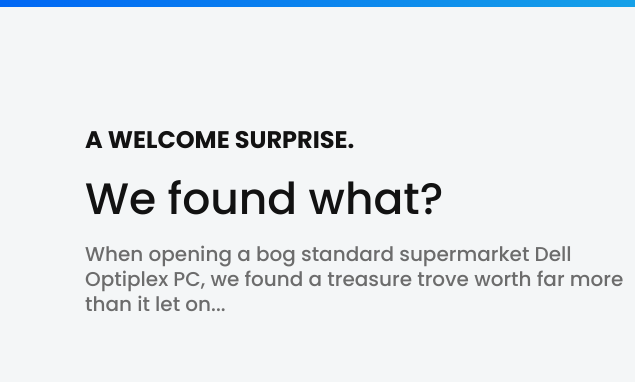
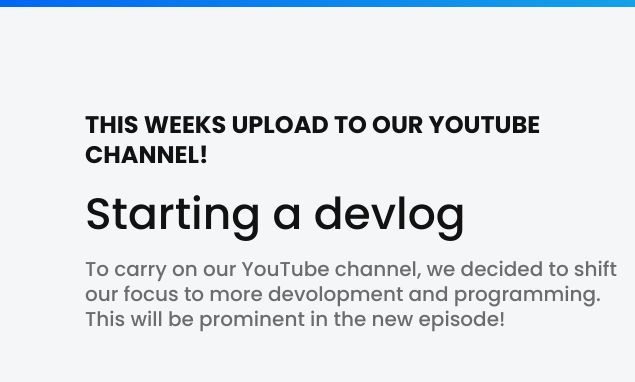
Before and after one commit to VirusBitts/virusbittsblog.github.io, a plain HTML site: page videopreview.html in a window 1280 px wide. Shown: the part 79-461 px from the top of the page, 0-635 px from the left. Drawn offline with Linux system fonts and the light colour scheme.

Commit message:
Update videopreview.html

```diff
--- a/videopreview.html
+++ b/videopreview.html
@@ -10,7 +10,7 @@
     <meta name="viewport" content="width=device-width, initial-scale=1, shrink-to-fit=no">
 
     <!--====== Title ======-->
-    <title>VirusBitts Blog</title>
+    <title>New Video Out This Week!</title>
 
     <!--====== Favicon Icon ======-->
     <link rel="shortcut icon" href="assets/images/favicon.png" type="image/png">
@@ -112,9 +112,9 @@
             <div class="row">
                 <div class="col-lg-6">
                     <div class="about-content">
-                        <h5 class="sub-title">A welcome surprise.</h5>
-                        <h3 class="about-title">We found what?</h3>
-                        <p class="text">When opening a bog standard supermarket Dell Optiplex PC, we found a treasure trove worth far more than it let on...</p>
+                        <h5 class="sub-title">This weeks upload to our YouTube channel!<h5>
+                        <h3 class="about-title">Starting a devlog</h3>
+                        <p class="text">To carry on our YouTube channel, we decided to shift our focus to more devolopment and programming. This will be prominent in the new episode!</p>
                     </div> <!-- about content -->
                 </div>
             </div> <!-- row -->
```
